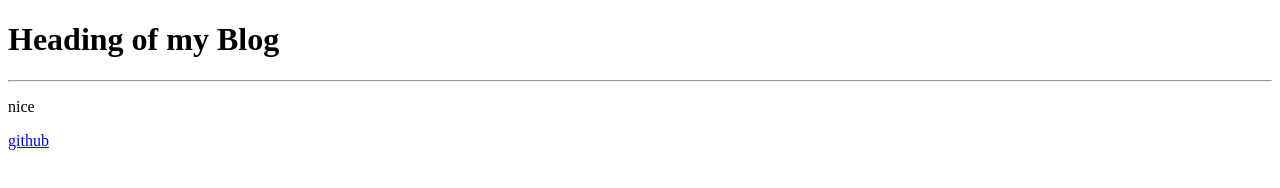
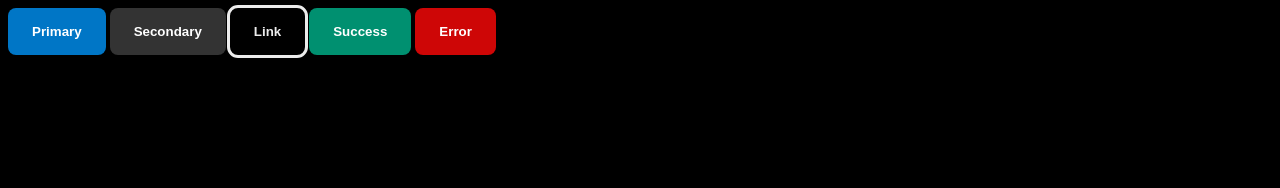
Before and after one commit to db1234719/learning-drafts, a plain HTML site: page index.html in a window 1280 px wide. Drawn offline with Linux system fonts and the light colour scheme.

Commit message:
some of combonents like multiple buttons

```diff
--- a/index.html
+++ b/index.html
@@ -14,19 +14,20 @@
 
 	<title>My blog</title>
 
-	<link rel="stylesheet" href="style.css">
+	<link rel="stylesheet" href="components.css">
 	<link rel="shortcut icon" href="favicon.ico" type="image/x-icon">
 	<link rel="apple-touch-icon" href="favicon.png">
 
-	<script src="" defer></script>
+	<script src="script.js" defer></script>
 
 </head>
 
 <body>
-	<h1>Heading of my Blog</h1>
-	<hr>
-	<p>nice</p>
-	<a href="https://github.com/db1234719/learning-drafts" target="_blank">github</a>
+	<button class="btn btn-primary">Primary</button>
+	<button class="btn btn-secondary">Secondary</button>
+	<button class="btn btn-link">Link</button>
+	<button class="btn btn-success">Success</button>
+	<button class="btn btn-error">Error</button>
 </body>
 
 </html>
```
